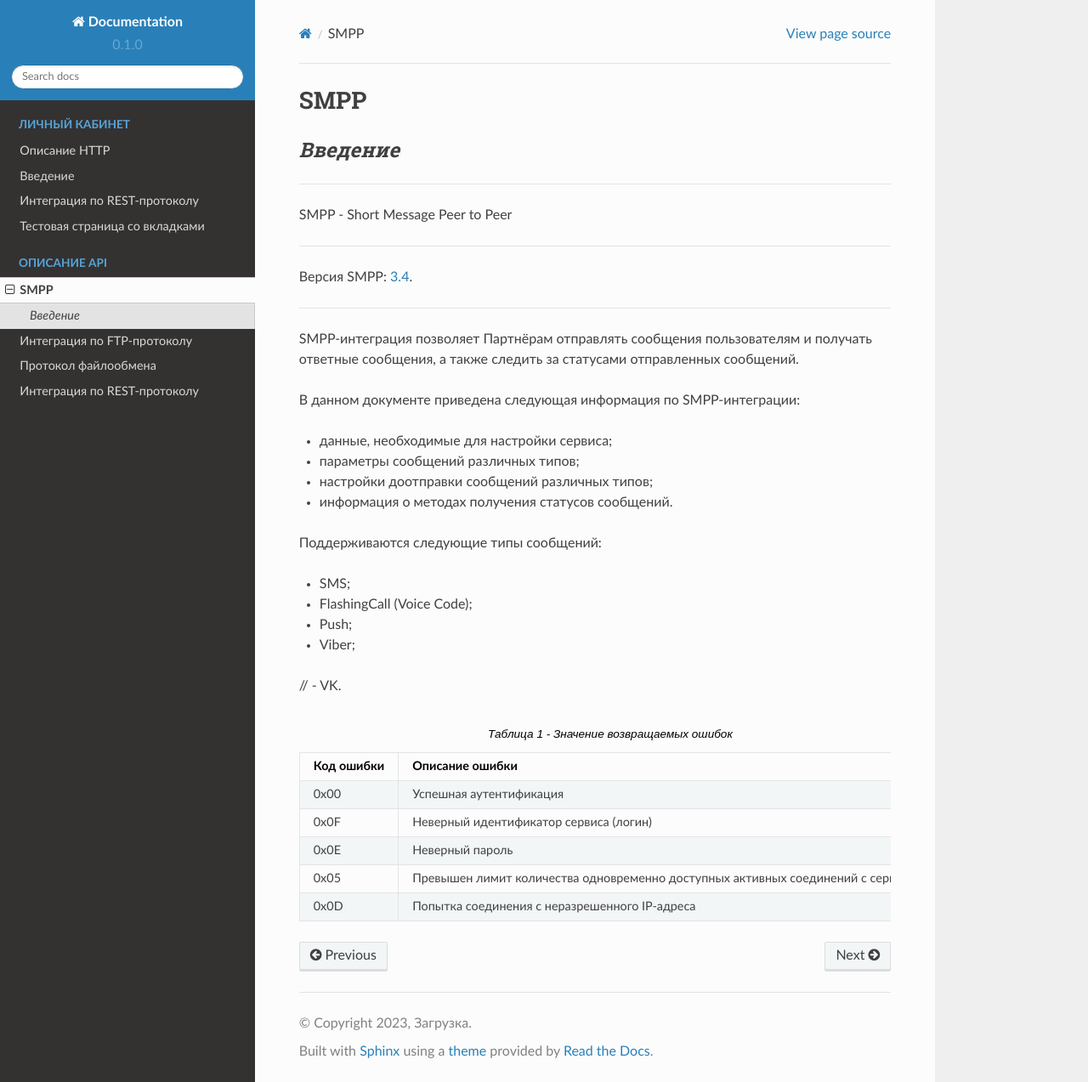
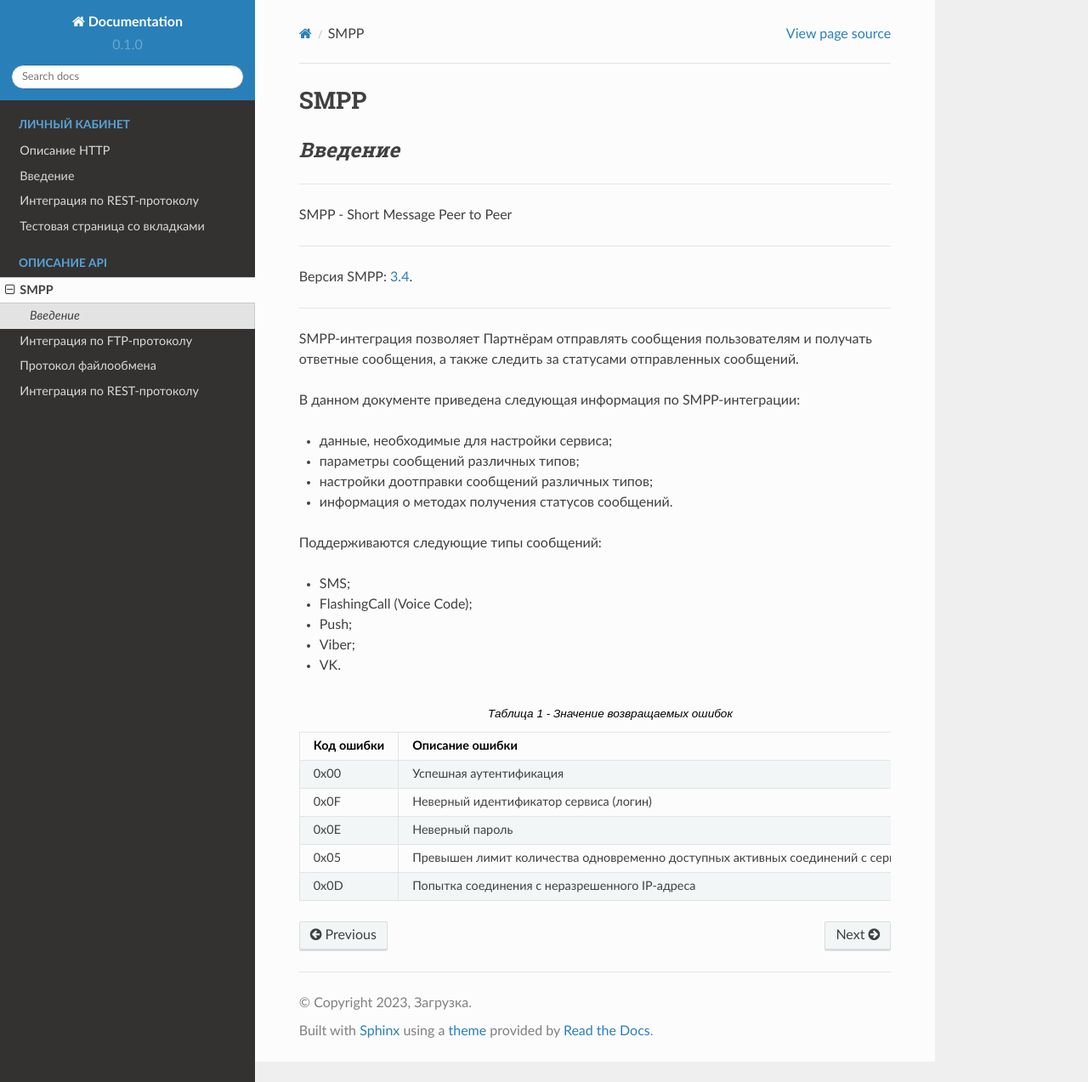
Before and after one commit to omikhaleva/test1, a Sphinx documentation site: the page built from docs/source/oleg.rst, in a window 1280 px wide and 1273 px high. Shown: the whole window at 85% size. Built offline with Sphinx 7.4.7 and the Read the Docs theme 2.0.0, drawn with Linux system fonts in a browser that asks for light colours.

Commit message:
вернул как было

```diff
--- a/docs/source/oleg.rst
+++ b/docs/source/oleg.rst
@@ -30,7 +30,7 @@ SMPP-интеграция позволяет Партнёрам отправля
 - FlashingCall (Voice Code);
 - Push;
 - Viber;
-// - VK.
+- VK.
 
 
 .. csv-table:: Таблица 1 - Значение возвращаемых ошибок
@@ -42,11 +42,3 @@ SMPP-интеграция позволяет Партнёрам отправля
    "0x0E", "Неверный пароль"
    "0x05", "Превышен лимит количества одновременно доступных активных соединений с сервером"
    "0x0D", "Попытка соединения с неразрешенного IP-адреса"
-
-
-
-.. _tbl10030201:
-.. table:: img/SPPR.png
-   :align: center
-
-   Таблица |tbl10030201|  Значения других ошибок
```
